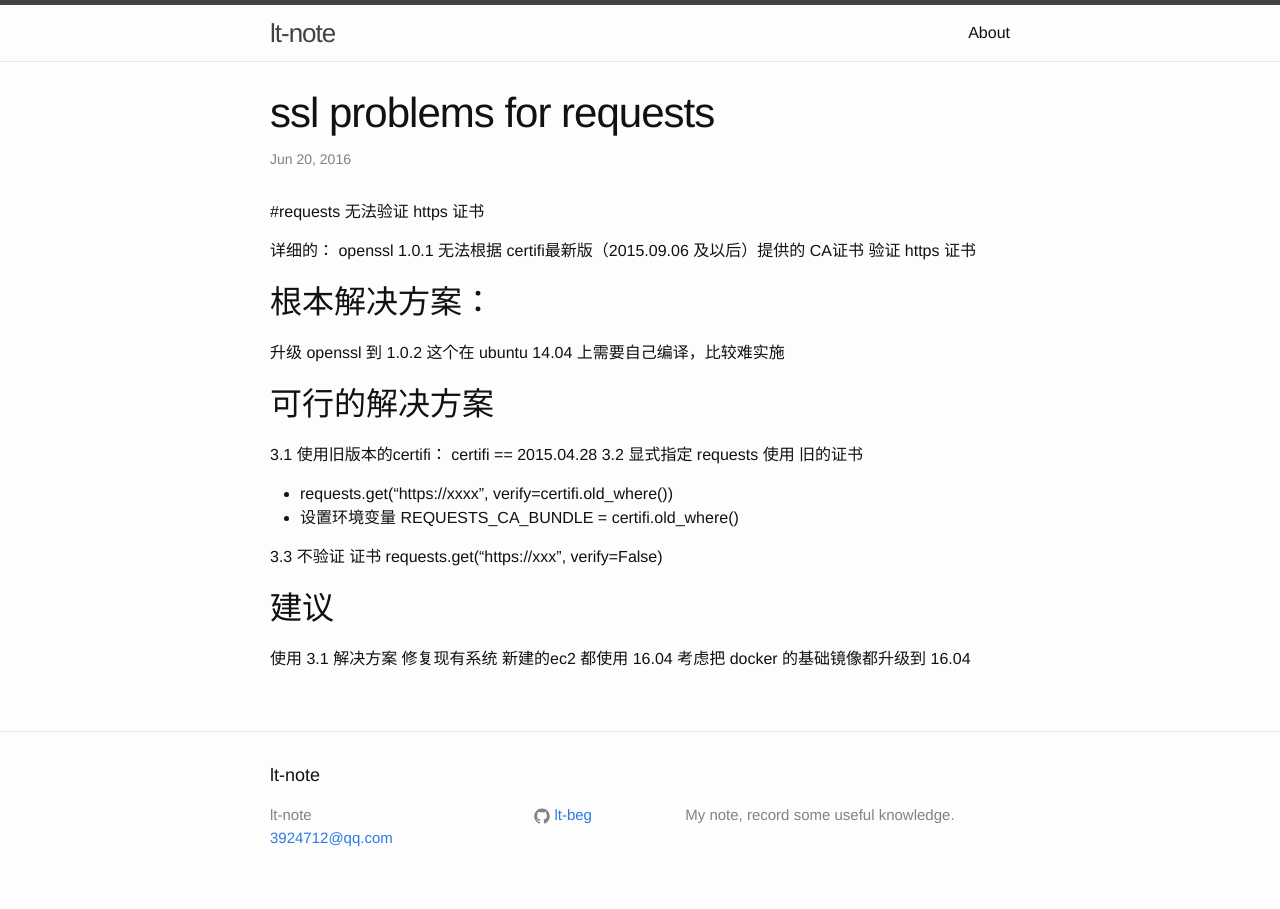
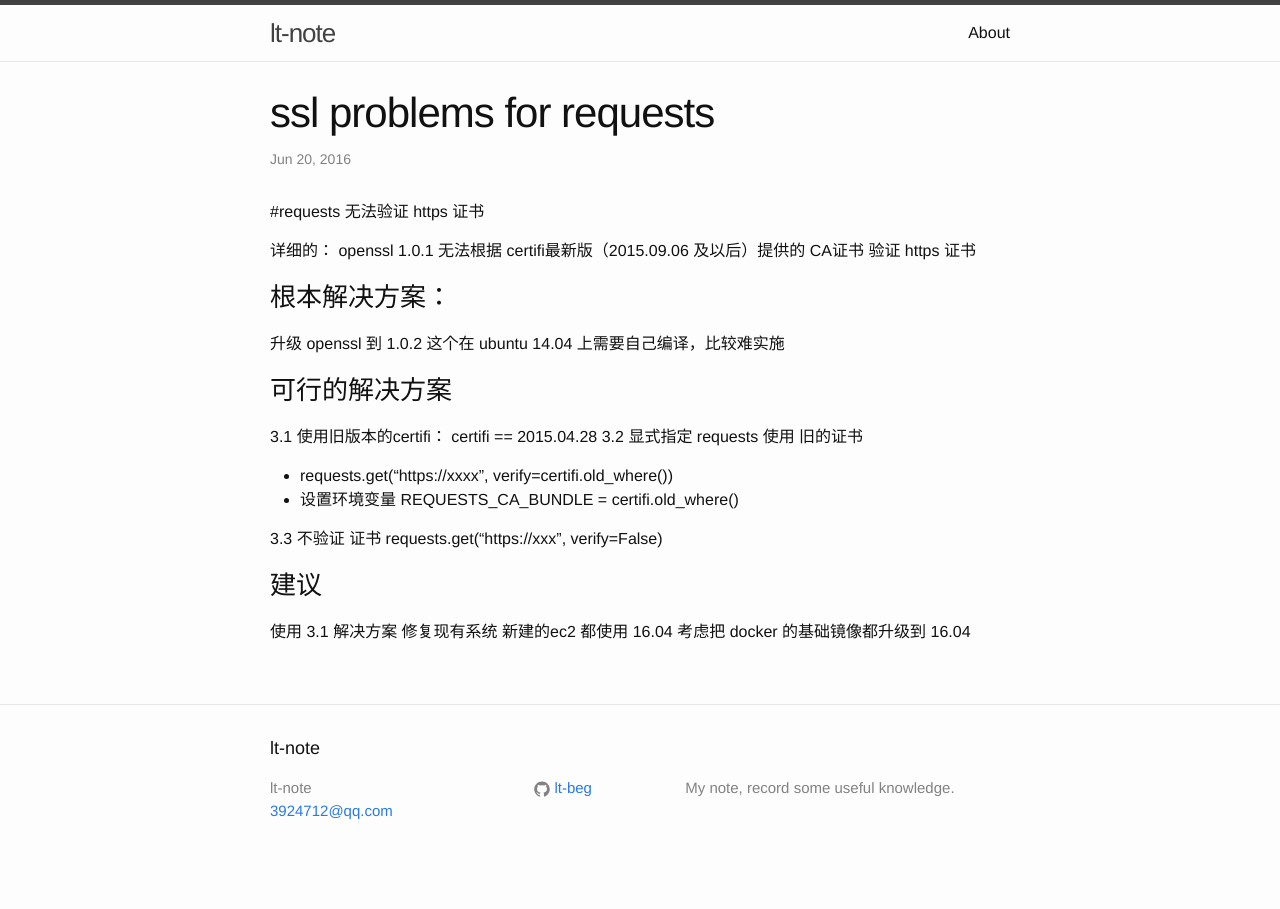
Before and after one commit to LT-BEG/LT-BEG.github.io, a Jekyll site: the page built from _posts/2016-06-20-ssl.md, in a window 1280 px wide. Built offline with Jekyll 4.4.1, drawn with Linux system fonts in a browser that asks for light colours.

Commit message:
change ssl

```diff
--- a/_posts/2016-06-20-ssl.md
+++ b/_posts/2016-06-20-ssl.md
@@ -10,11 +10,11 @@ categories: jekyll update
 详细的：
 openssl 1.0.1  无法根据 certifi最新版（2015.09.06 及以后）提供的 CA证书 验证 https 证书
 
-## 根本解决方案：
+### 根本解决方案：
 升级 openssl 到 1.0.2
 这个在 ubuntu 14.04 上需要自己编译，比较难实施
 
-## 可行的解决方案
+### 可行的解决方案
 
 3.1  使用旧版本的certifi：  certifi == 2015.04.28
 3.2  显式指定 requests 使用 旧的证书
@@ -24,7 +24,7 @@ openssl 1.0.1  无法根据 certifi最新版（2015.09.06 及以后）提供的
 3.3  不验证 证书
 requests.get("https://xxx", verify=False)
 
-## 建议
+### 建议
 使用 3.1 解决方案 修复现有系统
 新建的ec2 都使用 16.04
 考虑把 docker 的基础镜像都升级到 16.04
```
